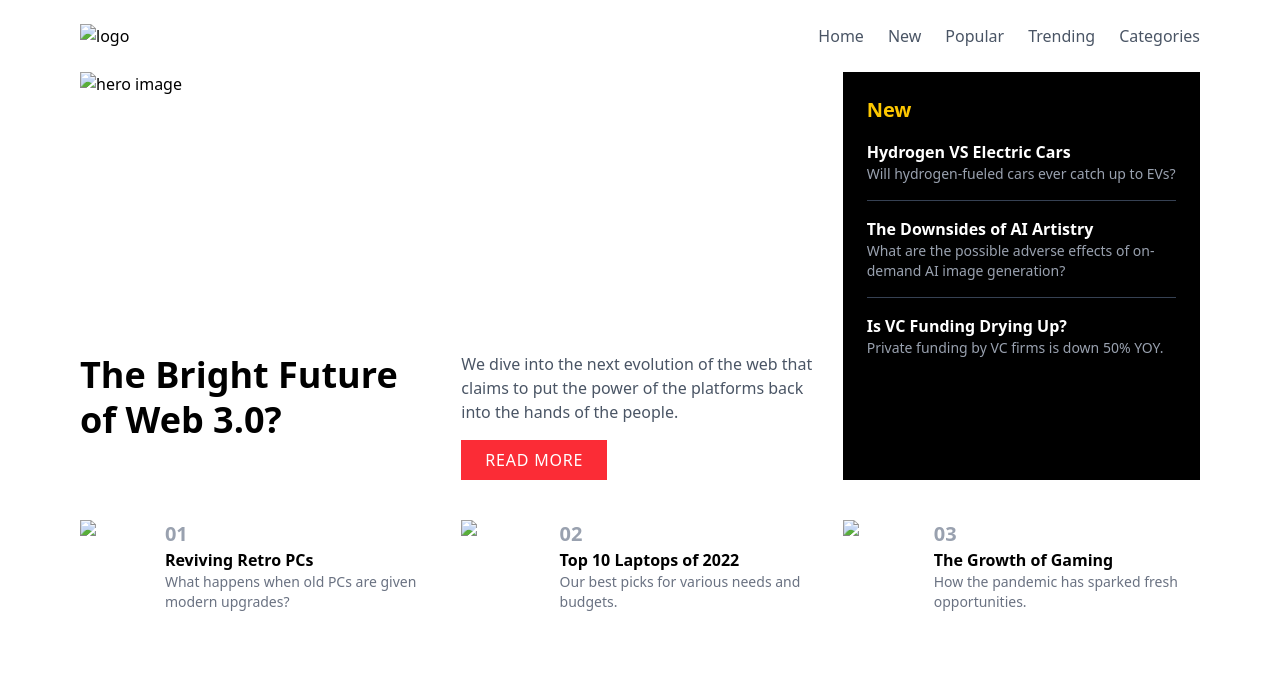
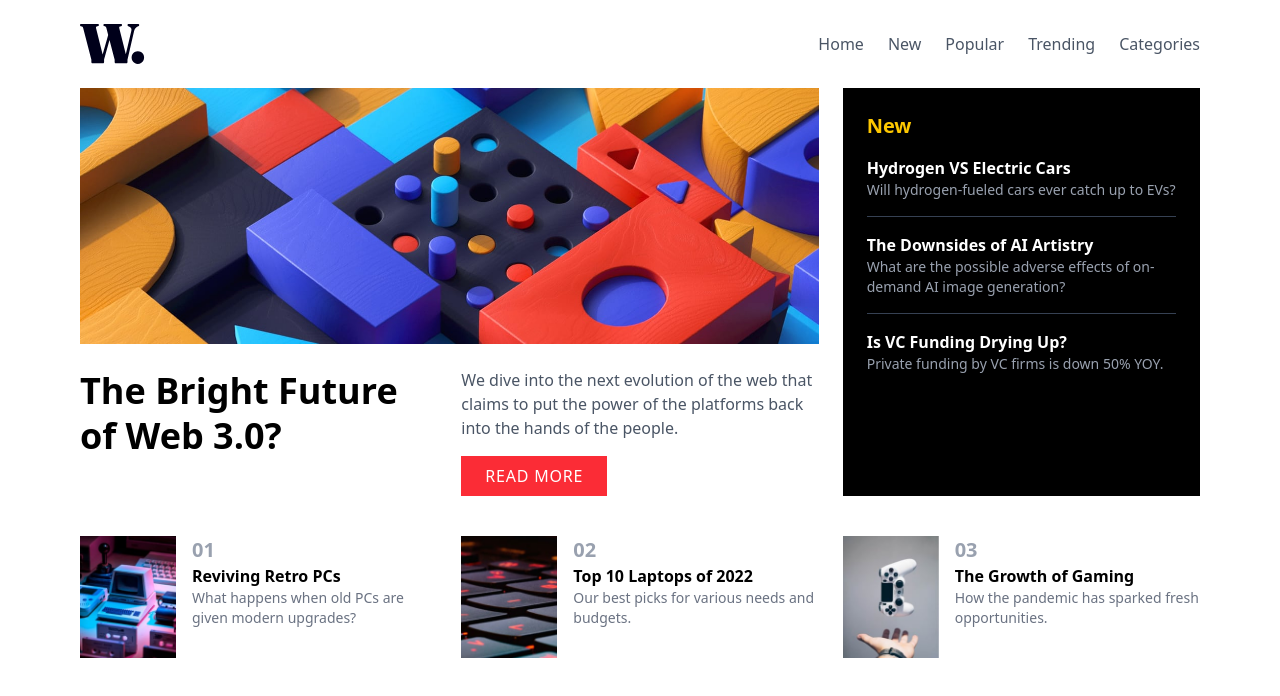
Before and after one commit to AlbertAdekanye/News-homepage, a plain HTML site: page index.html in a window 1280 px wide. Drawn offline with nearby package versions, Linux system fonts and the light colour scheme; the site is published under a folder, as on GitHub Pages, so addresses that start at the root find nothing.

Commit message:
fix: resolve broken image assets and path issues

```diff
--- a/index.html
+++ b/index.html
@@ -13,7 +13,7 @@
   <header class="flex justify-between items-center py-6 relative">
 
     <!-- logo -->
-    <img src="/assets/images/logo.svg" alt="logo">
+    <img src="assets/images/logo.svg" alt="logo">
 
     <!-- hamburger button -->
     <button id="menu-btn" class="md:hidden text-2xl cursor-pointer">
@@ -48,7 +48,7 @@
       <!-- HERO IMAGE -->
       <div class="h-64 mb-6">
         <img
-          src="/assets/images/image-web-3-desktop.jpg"
+          src="assets/images/image-web-3-desktop.jpg"
           class="w-full h-full object-cover"
           alt="hero image"
         >
@@ -117,7 +117,7 @@
   <section class="grid grid-cols-1 md:grid-cols-3 gap-6 mt-10">
 
     <div class="flex gap-4">
-      <img src="/assets/images/image-retro-pcs.jpg" class="w-24">
+      <img src="assets/images/image-retro-pcs.jpg" class="w-24">
       <div>
         <h2 class="text-gray-400 font-bold text-xl">01</h2>
         <h3 class="font-bold">Reviving Retro PCs</h3>
@@ -128,7 +128,7 @@
     </div>
 
     <div class="flex gap-4">
-      <img src="/assets/images/image-top-laptops.jpg" class="w-24">
+      <img src="assets/images/image-top-laptops.jpg" class="w-24">
       <div>
         <h2 class="text-gray-400 font-bold text-xl">02</h2>
         <h3 class="font-bold">Top 10 Laptops of 2022</h3>
@@ -139,7 +139,7 @@
     </div>
 
     <div class="flex gap-4">
-      <img src="/assets/images/image-gaming-growth.jpg" class="w-24">
+      <img src="assets/images/image-gaming-growth.jpg" class="w-24">
       <div>
         <h2 class="text-gray-400 font-bold text-xl">03</h2>
         <h3 class="font-bold">The Growth of Gaming</h3>
```
